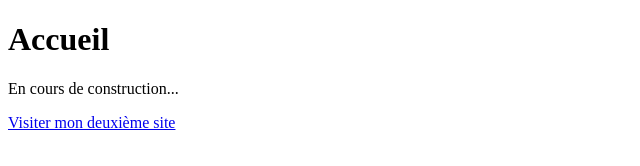
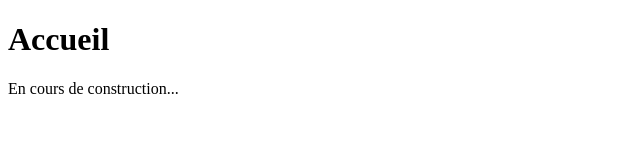
Before and after one commit to wijden-djebbi/portfolio, a plain HTML site: page index.html in a window 1280 px wide. Shown: the whole page, without its empty margins (0-640 px from the left). Drawn offline with Linux system fonts and the light colour scheme.

Commit message:
Remove link to second site from index.html

```diff
--- a/index.html
+++ b/index.html
@@ -6,6 +6,5 @@
     <body>
         <h1>Accueil</h1>
         <p> En cours de construction...</p>
-        <a href="https://github.io">Visiter mon deuxième site</a>
     </body>
 </html>
```
